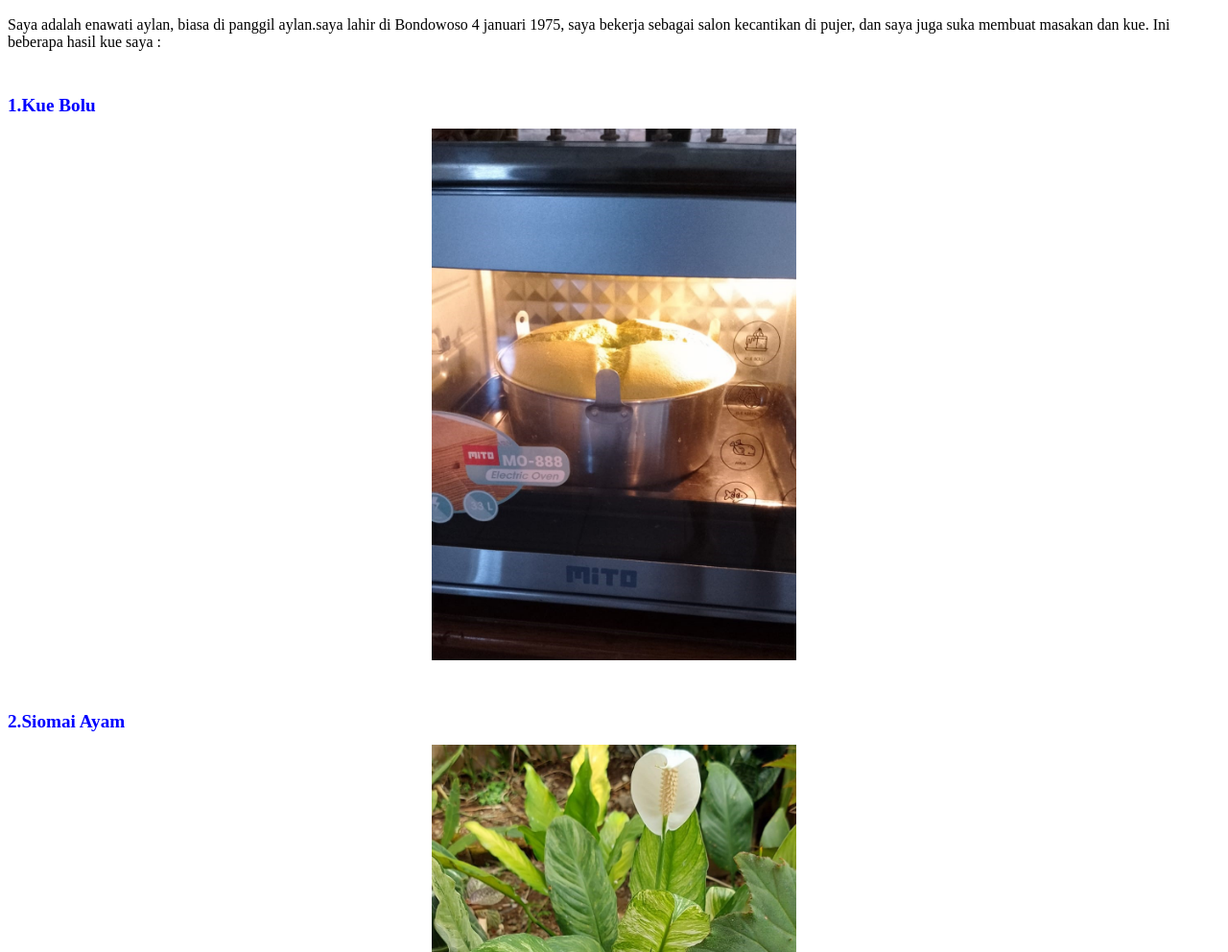
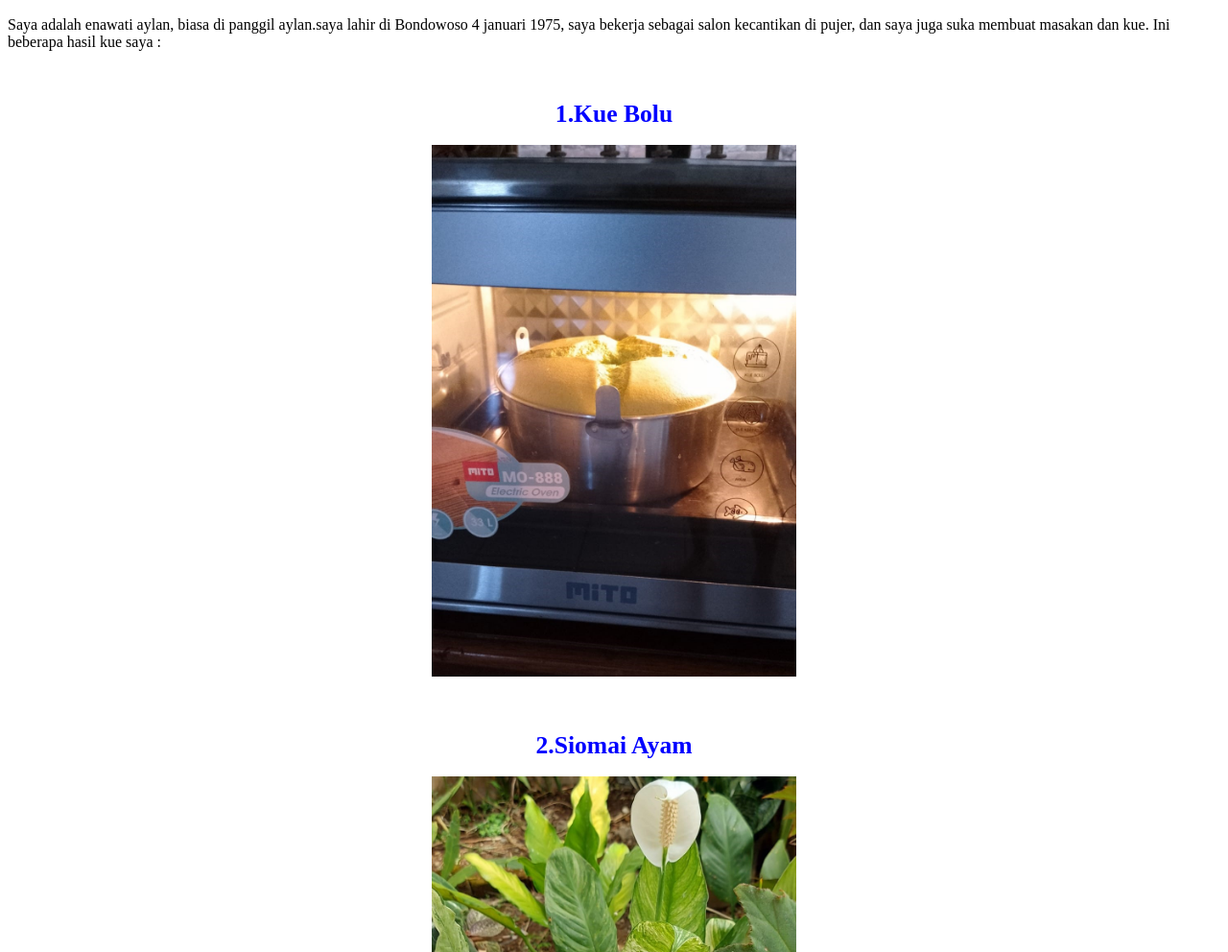
Before and after one commit to HoseaDev1/profile_aylan, a plain HTML site: page index.html in a window 1280 px wide. Shown: the part 447-1439 px from the top of the page at 96% size. Drawn offline with Linux system fonts and the light colour scheme.

Commit message:
create index.html file

```diff
--- a/index.html
+++ b/index.html
@@ -12,11 +12,11 @@
     <center><img src="image/gambar_ernawati.png" alt="ernawati.img" style="width:25%"></center>
     <p style="font-size: 1,5vw">Saya adalah enawati aylan, biasa di panggil aylan.saya lahir di Bondowoso 4 januari 1975, saya bekerja sebagai salon kecantikan di pujer, dan saya juga suka membuat masakan dan kue.
     Ini beberapa hasil kue saya : </p><br>
-    <h1 style="font-size: 1.5vw" id="nama_kue">1.Kue Bolu</h1>
+    <center><h1 style="font-size: 2vw" id="nama_kue">1.Kue Bolu</h1></center>
     <center><img src="image/makanan1.jpeg" alt="makanan 1" style="width:30%"></center>
     <br>
     <br>
-    <h1 style="font-size: 1.5vw" id="nama_kue">2.Siomai Ayam</h1>
+    <center><h1 style="font-size: 2vw" id="nama_kue">2.Siomai Ayam</h1></center>
     <center><img src="image/makanan2.jpeg" alt="makanan 2" style="width:30%"></center>
 </body>
 </html>
```
